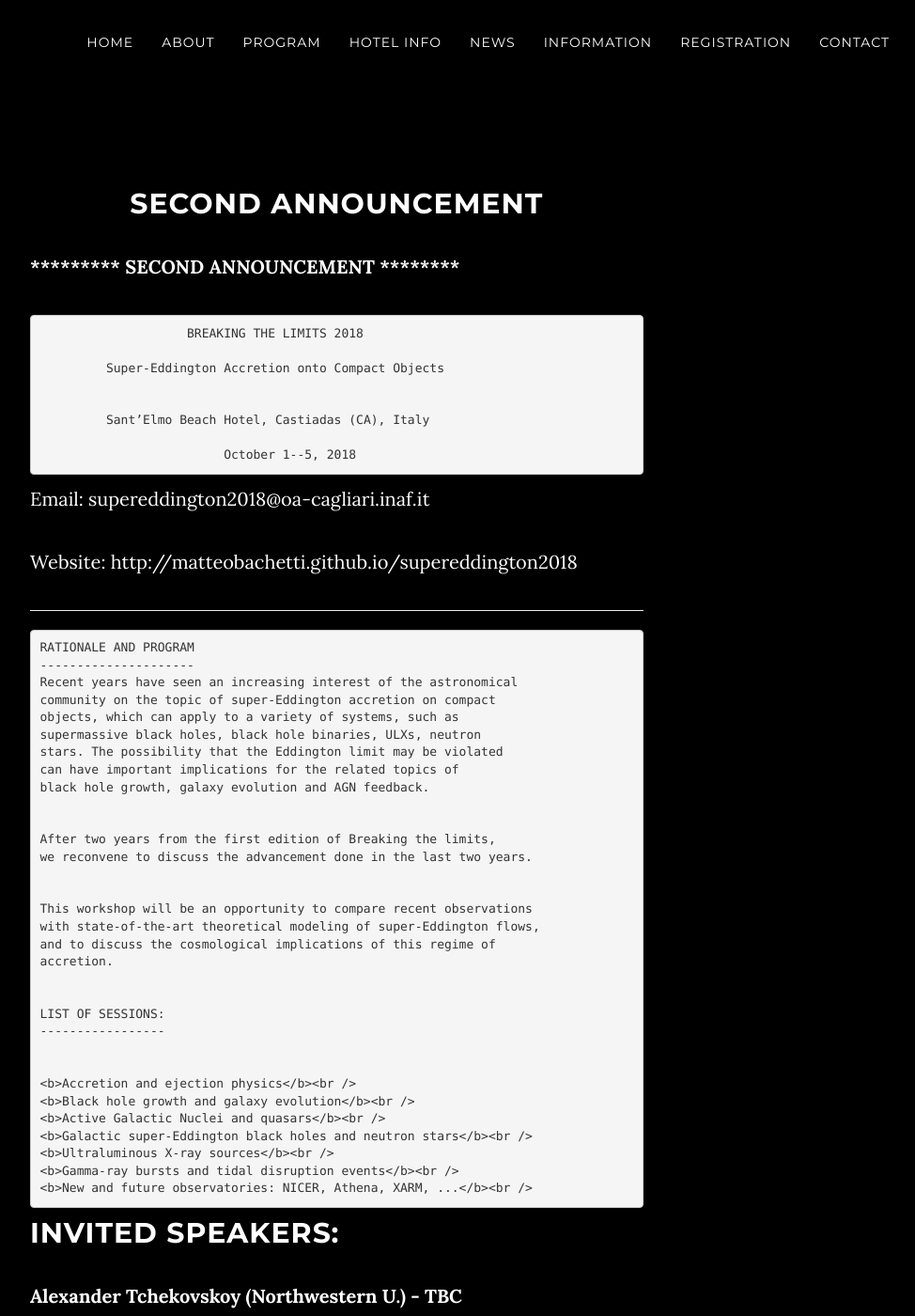
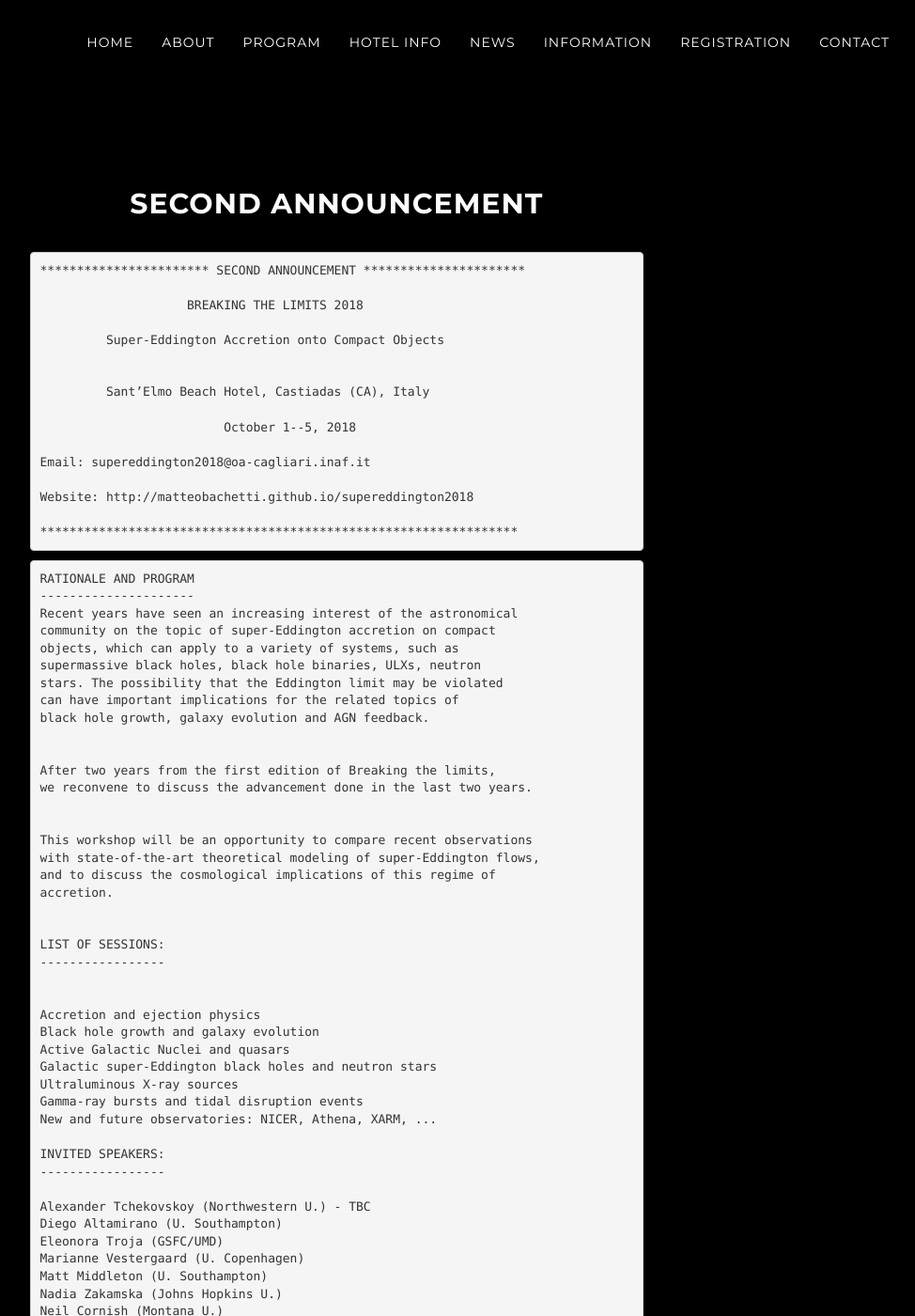
Before and after one commit to breakingthelimits/supereddington2018, a Jekyll site: the page built from _posts/2018-03-13-Second_Announcement.md, in a window 1280 px wide and 1400 px high. Shown: the whole window at 94% size, without its empty margins (248-1222 px from the left). Built offline with Jekyll 4.4.1, drawn with Linux system fonts in a browser that asks for light colours; some of the changed text lies outside the part shown.

Commit message:
Update 2018-03-13-Second_Announcement.md

```diff
--- a/_posts/2018-03-13-Second_Announcement.md
+++ b/_posts/2018-03-13-Second_Announcement.md
@@ -5,7 +5,7 @@ excerpt_separator: <!--more-->
 
 ---
 
-   *********************** SECOND ANNOUNCEMENT **********************
+    *********************** SECOND ANNOUNCEMENT **********************
 
                         BREAKING THE LIMITS 2018
 
@@ -16,11 +16,11 @@ excerpt_separator: <!--more-->
 
                  	         October 1--5, 2018
 
-   Email: supereddington2018@oa-cagliari.inaf.it
+    Email: supereddington2018@oa-cagliari.inaf.it
 
-   Website: http://matteobachetti.github.io/supereddington2018
+    Website: http://matteobachetti.github.io/supereddington2018
 
-   *****************************************************************
+    *****************************************************************
 
 <!--more-->
     RATIONALE AND PROGRAM
@@ -48,32 +48,32 @@ excerpt_separator: <!--more-->
     -----------------
 
 
-    <b>Accretion and ejection physics</b><br />
-    <b>Black hole growth and galaxy evolution</b><br />
-    <b>Active Galactic Nuclei and quasars</b><br />
-    <b>Galactic super-Eddington black holes and neutron stars</b><br />
-    <b>Ultraluminous X-ray sources</b><br />
-    <b>Gamma-ray bursts and tidal disruption events</b><br />
-    <b>New and future observatories: NICER, Athena, XARM, ...</b><br />
+    Accretion and ejection physics
+    Black hole growth and galaxy evolution
+    Active Galactic Nuclei and quasars
+    Galactic super-Eddington black holes and neutron stars
+    Ultraluminous X-ray sources
+    Gamma-ray bursts and tidal disruption events
+    New and future observatories: NICER, Athena, XARM, ...
 
-INVITED SPEAKERS:
------------------
+    INVITED SPEAKERS:
+    -----------------
 
-<b>Alexander Tchekovskoy (Northwestern U.) - TBC </b><br />
-<b>Diego Altamirano (U. Southampton)</b><br />
-<b>Eleonora Troja (GSFC/UMD)</b><br />
-<b>Marianne Vestergaard (U. Copenhagen)</b><br />
-<b>Matt Middleton (U. Southampton)</b><br />
-<b>Nadia Zakamska (Johns Hopkins U.)</b><br />
-<b>Neil Cornish (Montana U.)</b><br />
+    Alexander Tchekovskoy (Northwestern U.) - TBC
+    Diego Altamirano (U. Southampton)
+    Eleonora Troja (GSFC/UMD)
+    Marianne Vestergaard (U. Copenhagen)
+    Matt Middleton (U. Southampton)
+    Nadia Zakamska (Johns Hopkins U.)
+    Neil Cornish (Montana U.)
 
 
 
 
-ORGANIZING COMMITTEES
----------------------
+    ORGANIZING COMMITTEES
+    ---------------------
 
-## Scientific Organizing Committee (alphabetical order)
+    ## Scientific Organizing Committee (alphabetical order)
 
 
     • Matteo Bachetti (co-chair) - INAF Cagliari, Italy
@@ -105,7 +105,7 @@ ORGANIZING COMMITTEES
     • Marta Volonteri - Institut de Astrophysique de Paris, France
 
 
-## Local Organizing Committee
+    ## Local Organizing Committee
 
     • Matteo Bachetti (chair) - INAF Cagliari, Italy
 
@@ -119,12 +119,17 @@ ORGANIZING COMMITTEES
 
     • Paolo Soletta - INAF Cagliari, Italy
 
-VENUE
+    VENUE
 
------
+    -----
 
 
-The conference will be held at the Sant’Elmo Beach Hotel, in Castiadas (CA), a small town along the beautiful East coast of Sardinia, in Italy. This resort offers a variety of lodging solutions and discounted prices for conference participants. Please reserve your room as soon as possible through the Kassiopea secretariat to get the discount.
+    The conference will be held at the Sant’Elmo Beach Hotel,
+    in Castiadas (CA), a small town along the beautiful East
+    coast of Sardinia, in Italy. This resort offers a variety
+    of lodging solutions and discounted prices for conference
+    participants. Please reserve your room as soon as possible
+    through the Kassiopea secretariat to get the discount.
 
 
 
```
